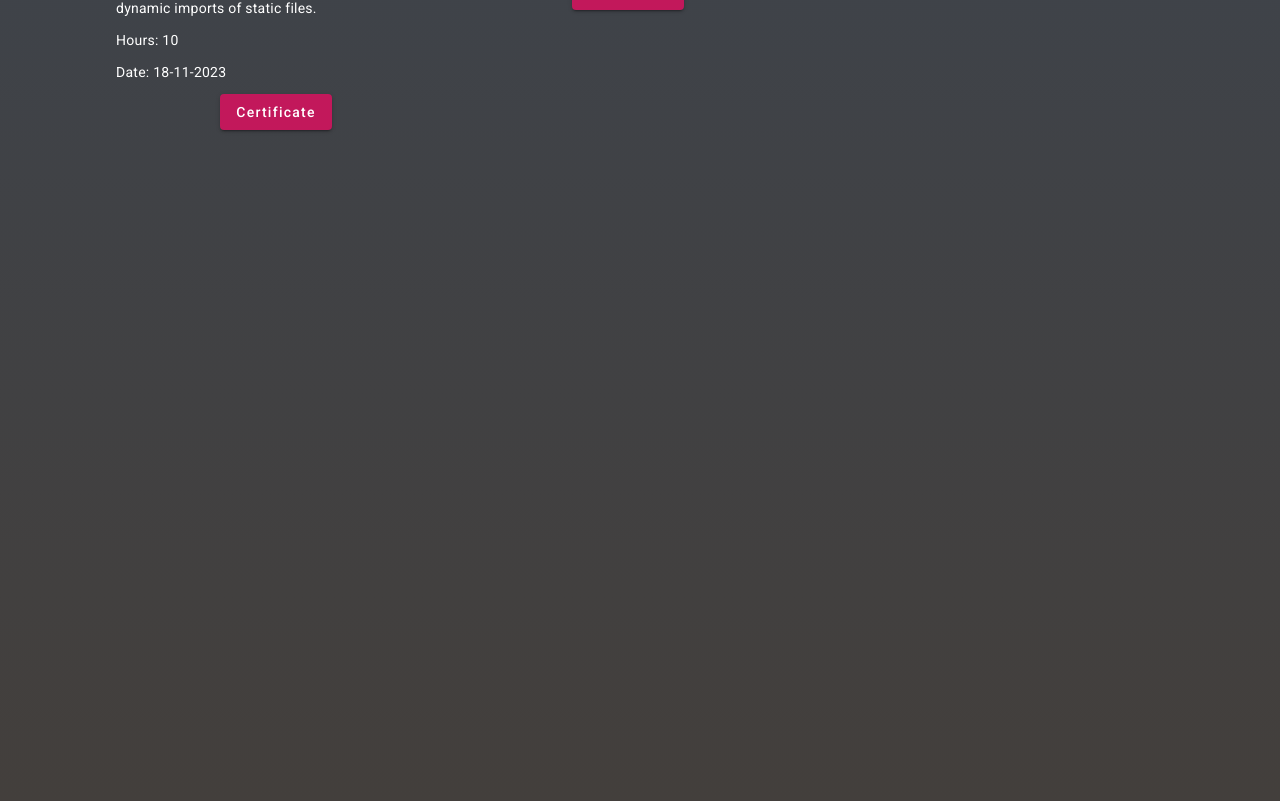
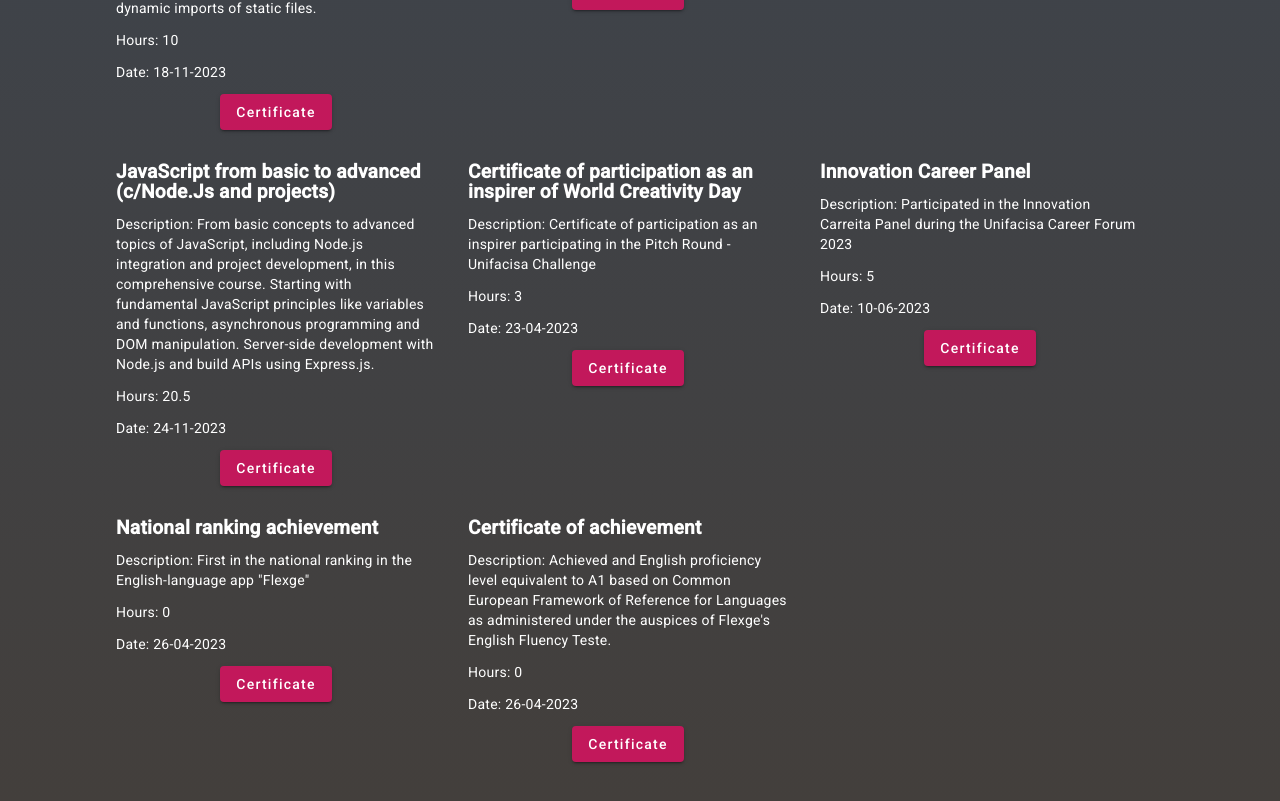
Before and after one commit to AlissonDeivison/portfolio, an Angular app: page / in a window 1280 px wide. Shown: the part 3199-4000 px from the top of the page. Built offline with nearby package versions, Linux system fonts and the light colour scheme.

Commit message:
Added new certificates to Certificates Component

```diff
--- a/src/app/shared/certificates/certificates.component.ts
+++ b/src/app/shared/certificates/certificates.component.ts
@@ -148,6 +148,46 @@ export class CertificatesComponent {
       hours: 8,
       pdf: 'assets/pdfs/cert-15.pdf'
     },
+    {
+      id: 16,
+      title: 'JavaScript from basic to advanced (c/Node.Js and projects)',
+      description: "From basic concepts to advanced topics of JavaScript, including Node.js integration and project development, in this comprehensive course. Starting with fundamental JavaScript principles like variables and functions, asynchronous programming and DOM manipulation. Server-side development with Node.js and build APIs using Express.js.",
+      date: '24-11-2023',
+      hours: 20.5,
+      pdf: 'assets/pdfs/cert-16.pdf'
+    },
+    {
+      id: 17,
+      title: 'Certificate of participation as an inspirer of World Creativity Day',
+      description: "Certificate of participation as an inspirer participating in the Pitch Round - Unifacisa Challenge",
+      date: '23-04-2023',
+      hours: 3,
+      pdf: 'assets/pdfs/cert-17.pdf'
+    },
+    {
+      id: 18,
+      title: 'Innovation Career Panel',
+      description: "Participated in the Innovation Carreita Panel during the Unifacisa Career Forum 2023",
+      date: '10-06-2023',
+      hours: 5,
+      pdf: 'assets/pdfs/cert-18.pdf'
+    },
+    {
+      id: 19,
+      title: 'National ranking achievement',
+      description: 'First in the national ranking in the English-language app "Flexge"',
+      date: '26-04-2023',
+      hours: 0,
+      pdf: 'assets/pdfs/cert-19.pdf'
+    },
+    {
+      id: 20,
+      title: 'Certificate of achievement',
+      description: "Achieved and English proficiency level equivalent to A1 based on Common European Framework of Reference for Languages as administered under the auspices of Flexge's English Fluency Teste.",
+      date: '26-04-2023',
+      hours: 0,
+      pdf: 'assets/pdfs/cert-20.pdf'
+    },
   ];
 
   constructor() { }
```
